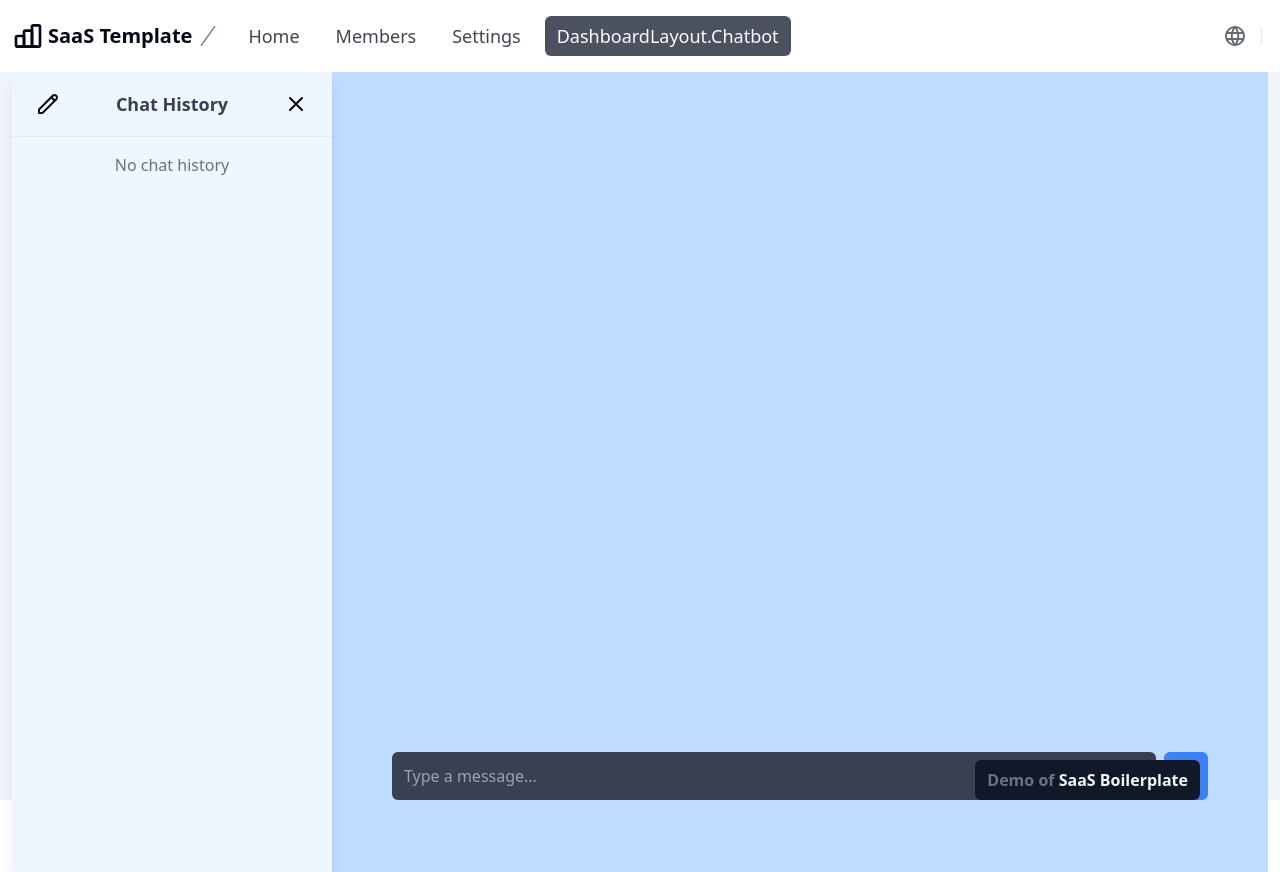
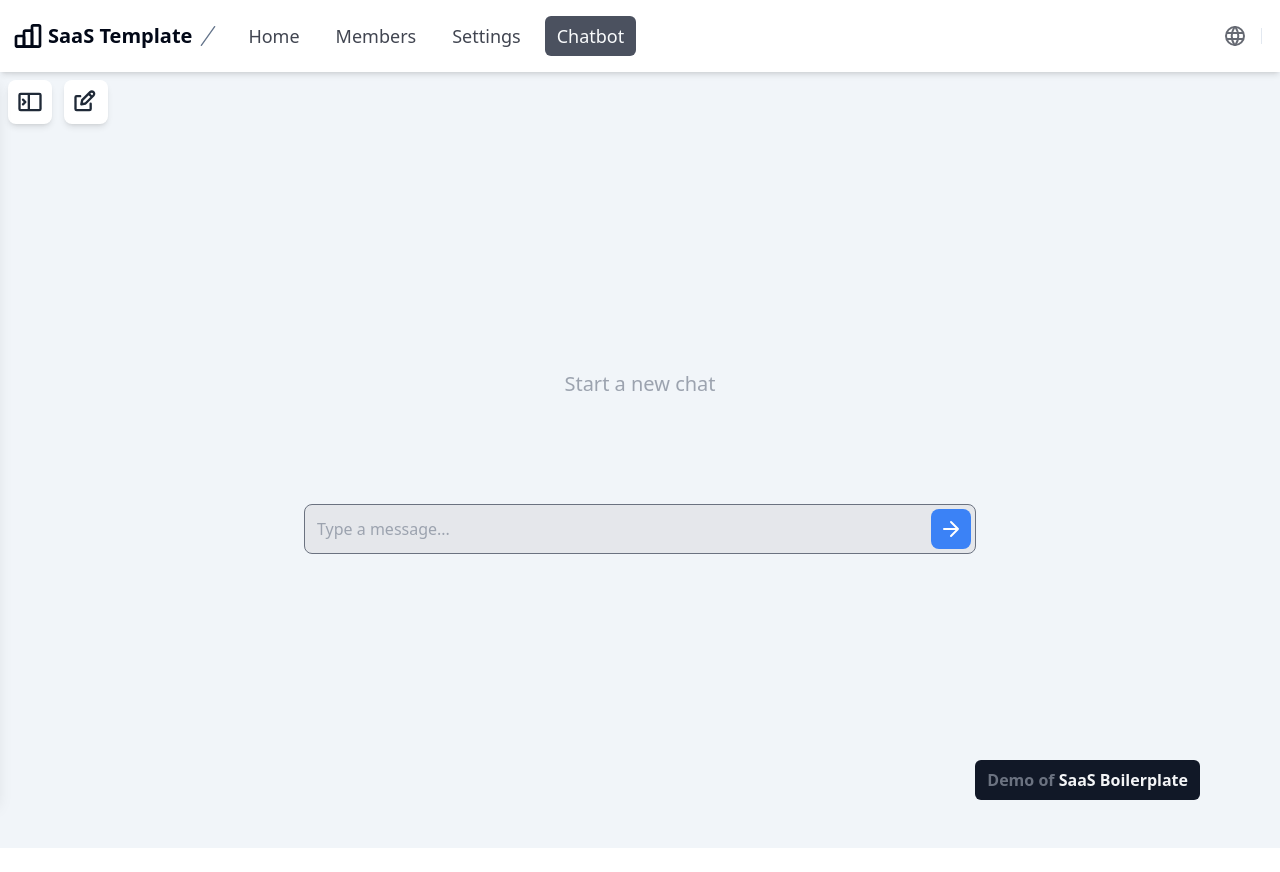
Before and after one commit to SaravanakumarR2018/primitivechat, a Next.js app in the folder src/frontend/: page /en/dashboard/chat in a window 1280 px wide. Both pictures are taken after a click on the button 48 px from the left and 104 px from the top of the page. After the commit the page ends 848 px from the top, so only its background shows below. Built offline with nearby package versions, Linux system fonts and the light colour scheme.

Commit message:
Chatbot Components Updated

```diff
--- a/src/frontend/src/app/[locale]/(auth)/dashboard/chat/page.tsx
+++ b/src/frontend/src/app/[locale]/(auth)/dashboard/chat/page.tsx
@@ -7,7 +7,7 @@ import ChatHistory from '@/components/ChatHistory';
 
 export default function Page() {
   const [chatId, setChatId] = useState<string>(() => Date.now().toString());
-  const [isSidebarOpen, setIsSidebarOpen] = useState(true); // State to control sidebar visibility
+  const [isSidebarOpen, setIsSidebarOpen] = useState(true);
 
   const handleNewChat = () => {
     setChatId(Date.now().toString());
@@ -17,23 +17,27 @@ export default function Page() {
     setIsSidebarOpen(!isSidebarOpen);
   };
 
+  // Function to reset the Chat component's state
+  const resetChat = () => {
+    setChatId(Date.now().toString()); // Reset chatId to force a re-render
+  };
+
   return (
-    <div className="flex h-[100px]">
+    <div className="flex h-screen">
       {/* Sidebar */}
       <div className={`transition-all duration-300 ${isSidebarOpen ? 'w-80' : 'w-0'}`}>
         <ChatHistory
           onSelect={setChatId}
           onNewChat={handleNewChat}
-          isSidebarOpen={isSidebarOpen} // Passing isSidebarOpen to ChatHistory component
+          isSidebarOpen={isSidebarOpen}
           onToggleSidebar={toggleSidebar}
+          resetChat={resetChat} // Pass resetChat function
         />
       </div>
 
-      {/* Chat Area - Adjust width dynamically */}
+      {/* Chat Area */}
       <div className={`flex-1 transition-all duration-300 ${isSidebarOpen ? 'ml-0' : 'ml-0'}`}>
         <Chat chatId={chatId} isSidebarOpen={isSidebarOpen} />
-        {' '}
-        {/* Passing isSidebarOpen to Chat */}
       </div>
     </div>
   );
--- a/src/frontend/src/app/[locale]/(auth)/dashboard/layout.tsx
+++ b/src/frontend/src/app/[locale]/(auth)/dashboard/layout.tsx
@@ -20,7 +20,7 @@ export default function DashboardLayout(props: { children: React.ReactNode }) {
 
   return (
     <>
-      <div className="shadow-md">
+      <div className="fixed z-50 w-full bg-white shadow-md">
         <div className="mx-auto flex max-w-screen-xl items-center justify-between px-3 py-4">
           <DashboardHeader
             menu={[
@@ -39,7 +39,7 @@ export default function DashboardLayout(props: { children: React.ReactNode }) {
               },
               {
                 href: '/dashboard/chat',
-                label: t('Chatbot'),
+                label: ('Chatbot'),
               },
               // PRO: Link to the /dashboard/billing page
             ]}
@@ -48,7 +48,7 @@ export default function DashboardLayout(props: { children: React.ReactNode }) {
       </div>
 
       <div className="min-h-[calc(100vh-72px)] bg-muted">
-        <div className="mx-auto max-w-screen-2xl px-3 pb-16">
+        <div className="mx-auto max-w-screen-xl px-3 py-6">
           {props.children}
         </div>
       </div>
--- a/src/frontend/src/components/Chat.tsx
+++ b/src/frontend/src/components/Chat.tsx
@@ -1,15 +1,14 @@
 'use client';
 
-import { useEffect, useState } from 'react';
+import { useEffect, useRef, useState } from 'react';
 
 type Message = {
   id: string;
-  sender: string;
+  sender: 'user' | 'ai';
   text: string;
   timestamp: number;
 };
 
-// Utility function to generate a UUID
 function generateUUID(): string {
   if (typeof crypto !== 'undefined' && crypto.randomUUID) {
     return crypto.randomUUID();
@@ -21,11 +20,21 @@ function generateUUID(): string {
   });
 }
 
-export default function Chat({ chatId, isSidebarOpen }: { chatId: string; isSidebarOpen: boolean }) {
+export default function Chat({
+  chatId,
+  isSidebarOpen,
+}: {
+  chatId: string;
+  isSidebarOpen: boolean;
+}) {
   const [messages, setMessages] = useState<Message[]>([]);
   const [input, setInput] = useState('');
+  const [isTyping, setIsTyping] = useState(false);
   const [isNewChat, setIsNewChat] = useState(true);
 
+  const messagesEndRef = useRef<HTMLDivElement | null>(null);
+
+  // Load messages from sessionStorage when chatId changes
   useEffect(() => {
     const savedChats = sessionStorage.getItem(`chat-${chatId}`);
     if (savedChats) {
@@ -37,13 +46,23 @@ export default function Chat({ chatId, isSidebarOpen }: { chatId: string; isSide
     }
   }, [chatId]);
 
+  // Save messages to sessionStorage whenever messages change
   useEffect(() => {
-    if (messages.length > 0 && isNewChat) {
+    if (messages.length > 0 || isNewChat) {
       sessionStorage.setItem(`chat-${chatId}`, JSON.stringify(messages));
       window.dispatchEvent(new Event('storage'));
-      setIsNewChat(false);
+      setIsNewChat(true);
     }
   }, [messages, chatId, isNewChat]);
+
+  // Auto-scroll to the latest message
+  useEffect(() => {
+    if (messagesEndRef.current) {
+      setTimeout(() => {
+        messagesEndRef.current?.scrollIntoView({ behavior: 'smooth', block: 'end' });
+      }, 100); // Small delay for smooth scrolling
+    }
+  }, [messages]);
 
   const sendMessage = () => {
     if (!input.trim()) {
@@ -57,6 +76,13 @@ export default function Chat({ chatId, isSidebarOpen }: { chatId: string; isSide
       timestamp: Date.now(),
     };
 
+    // Add user message immediately
+    setMessages(prev => [...prev, userMessage]);
+    setInput('');
+    setIsTyping(true); // Show typing indicator before AI responds
+
+    // Simulate AI response delay (500ms)
+    setTimeout(() => {
       const aiResponse: Message = {
         id: generateUUID(),
         sender: 'ai',
@@ -64,13 +90,10 @@ export default function Chat({ chatId, isSidebarOpen }: { chatId: string; isSide
         timestamp: Date.now(),
       };
 
-    const newMessages = [...messages, userMessage, aiResponse];
-    setMessages(newMessages);
-    setInput('');
-
-    // Update chat history in sessionStorage
-    sessionStorage.setItem(`chat-${chatId}`, JSON.stringify(newMessages));
-    window.dispatchEvent(new Event('storage'));
+      // Add AI response
+      setMessages(prev => [...prev, aiResponse]);
+      setIsTyping(false);
+    }, 500);
   };
 
   const handleKeyDown = (e: React.KeyboardEvent<HTMLInputElement>) => {
@@ -81,62 +104,103 @@ export default function Chat({ chatId, isSidebarOpen }: { chatId: string; isSide
   };
 
   return (
-    <div className="flex h-screen flex-col text-white sm:bg-blue-200">
-      {/* Chat messages */}
-      <div className="flex-1 space-y-4 overflow-y-auto p-4">
-        {messages.map(msg => (
+    <div className="flex h-screen flex-col pb-28 pt-24 sm:pt-12">
+      {/* Chat Messages */}
+      <div className="scrollbar-hide flex flex-1 flex-col items-center space-y-4 overflow-y-auto p-4 md:items-start">
+        {/* Show "Start a new chat" when no messages */}
+        {messages.length === 0 && !isTyping
+          ? (
+              <div className="flex size-full items-center justify-center text-center text-xl text-gray-400">
+                Start a new chat
+              </div>
+            )
+          : (
+              messages.map(msg => (
                 <div
                   key={msg.id}
-            className={`mx-auto mt-6 max-w-xs rounded-lg p-3 transition-all duration-300 ease-in-out ${
+                  className={`flex w-full sm:px-24 ${
+                    msg.sender === 'user' ? 'justify-end' : 'justify-start'
+                  } animate-fade-in`}
+                >
+                  <div
+                    className={`text-md relative max-w-[75%] rounded-xl px-4 py-2 shadow-md transition-all duration-300 sm:max-w-[60%] md:max-w-[50%] lg:max-w-[40%] xl:max-w-[35%] ${
                       msg.sender === 'user'
-                ? 'bg-blue-400 text-white sm:mr-20'
-                : 'bg-gray-400 text-white sm:ml-20'
+                        ? 'rounded-br-none bg-blue-400 text-white'
+                        : 'rounded-bl-none bg-gray-200 text-gray-800'
                     }`}
                   >
                     {msg.text}
+
+                    {/* Small tail on message bubble for style */}
+                    <span
+                      className={`absolute -bottom-1 size-3 rotate-45 ${
+                        msg.sender === 'user' ? 'right-2 bg-blue-400' : 'left-2 bg-gray-200'
+                      }`}
+                    >
+                    </span>
                   </div>
-        ))}
+                </div>
+              ))
+            )}
+
+        {/* Typing Indicator (shown when bot is typing) */}
+        {isTyping && (
+          <div className="animate-fade-in flex w-full sm:pl-24">
+            <div className="flex space-x-1 rounded-xl bg-gray-200 px-4 py-2 shadow-md">
+              <span className="size-2 animate-bounce rounded-full bg-gray-600"></span>
+              <span className="size-2 animate-bounce rounded-full bg-gray-600 delay-150"></span>
+              <span className="size-2 animate-bounce rounded-full bg-gray-600 delay-300"></span>
+            </div>
+          </div>
+        )}
+
+        {/* This div ensures the chat auto-scrolls to the latest message */}
+        <div ref={messagesEndRef} />
       </div>
 
-      {/* Chat input */}
+      {/* Chat Input */}
       <div
-        className={`mx-auto flex items-center justify-center p-4 transition-all duration-300 sm:mb-10
-    ${isSidebarOpen ? 'w-full sm:right-14 sm:min-w-[880px]' : 'right-40 w-full sm:left-48 sm:max-w-[900px]'}
-  `}
+        className={`sticky bottom-0 p-6 transition-all duration-300 ${
+          isSidebarOpen ? 'mx-auto w-[calc(100%-26rem)]' : 'left-0 w-full'
+        }`}
         style={{
-          width: `calc(100% - ${isSidebarOpen ? '20rem' : '0'})`,
+          position: messages.length === 0 ? 'absolute' : 'fixed', // Use absolute for center, fixed for bottom
+          bottom: messages.length === 0 ? '40%' : '0', // Center when no messages, bottom otherwise
+          transform: messages.length === 0 ? 'translateY(100%)' : 'none', // Center vertically
         }}
       >
-        <div className="fixed bottom-0 left-0 w-full bg-gray-800 p-4 sm:static sm:bg-transparent">
-          <div className="mx-auto flex w-full max-w-[900px]">
+        <div className="mx-auto flex max-w-2xl items-center rounded-lg border border-gray-500 bg-gray-200 p-1">
           <input
             type="text"
             value={input}
             onChange={e => setInput(e.target.value)}
             onKeyDown={handleKeyDown}
-              className="flex-1 rounded-md bg-gray-700 p-3 text-white focus:outline-none focus:ring-2 focus:ring-blue-500"
+            className="flex-1 bg-transparent p-2 focus:outline-none"
             placeholder="Type a message..."
           />
           <button
+            onClick={sendMessage}
             type="button"
-              title="Send Message"
-              onClick={sendMessage}
-              className="ml-2 flex items-center justify-center rounded-md bg-blue-500 p-3 text-white transition-transform hover:scale-110 hover:bg-blue-600"
+            title="Send"
+            className="rounded-lg bg-blue-500 p-2 text-white hover:bg-blue-600"
           >
             <svg
               xmlns="http://www.w3.org/2000/svg"
-                className="size-5"
+              className="size-6"
               fill="none"
               viewBox="0 0 24 24"
               stroke="currentColor"
+            >
+              <path
+                strokeLinecap="round"
+                strokeLinejoin="round"
                 strokeWidth={2}
-              >
-                <path strokeLinecap="round" strokeLinejoin="round" d="M5 12h14M12 5l7 7-7 7" />
+                d="M5 12h14M12 5l7 7-7 7"
+              />
             </svg>
           </button>
         </div>
       </div>
     </div>
-    </div>
   );
 }
--- a/src/frontend/src/components/ChatHistory.tsx
+++ b/src/frontend/src/components/ChatHistory.tsx
@@ -7,122 +7,197 @@ export default function ChatHistory({
   onNewChat,
   isSidebarOpen,
   onToggleSidebar,
+  resetChat,
 }: {
   onSelect: (chatId: string) => void;
   onNewChat: () => void;
   isSidebarOpen: boolean;
   onToggleSidebar: () => void;
+  resetChat: () => void;
 }) {
-  const [chats, setChats] = useState<{ id: string; preview: string }[]>([]);
+  const [chats, setChats] = useState<{ id: string; preview: string; timestamp: number }[]>([]);
+  const [isMobile, setIsMobile] = useState(false);
 
-  // Load chat history from sessionStorage
+  useEffect(() => {
+    // Detect mobile screen width
+    const checkScreenSize = () => {
+      setIsMobile(window.innerWidth < 768);
+    };
+
+    checkScreenSize(); // Initial check
+    window.addEventListener('resize', checkScreenSize); // Listen for screen size changes
+
+    return () => {
+      window.removeEventListener('resize', checkScreenSize);
+    };
+  }, []);
+
+  useEffect(() => {
+    // If on mobile, ensure sidebar is closed by default
+    if (isMobile) {
+      onToggleSidebar();
+    }
+  }, [isMobile]); // Run only when isMobile changes
+
   const loadChats = () => {
     const savedChats = Object.keys(sessionStorage)
       .filter(key => key.startsWith('chat-'))
       .map((key) => {
         const messages = JSON.parse(sessionStorage.getItem(key) || '[]');
-        const lastUserMessage = [...messages].reverse().find(msg => msg.sender === 'user');
-        const lastTimestamp = messages.length ? messages[messages.length - 1].timestamp : 0;
+
+        if (messages.length === 0) {
+          return null;
+        }
+
+        // Get the first user message instead of the last
+        const firstUserMessage = messages.find((msg: { sender: string }) => msg.sender === 'user');
+        const firstTimestamp = messages.length ? messages[0].timestamp : 0; // Get first message timestamp
 
         return {
           id: key.replace('chat-', ''),
-          preview: lastUserMessage ? lastUserMessage.text.slice(0, 20) : 'New Chat',
-          timestamp: lastTimestamp,
+          preview: firstUserMessage ? firstUserMessage.text.slice(0, 20) : 'New Chat',
+          timestamp: firstTimestamp, // Use first message timestamp for sorting
         };
       })
-      .sort((a, b) => b.timestamp - a.timestamp);
+      .filter(chat => chat !== null) as { id: string; preview: string; timestamp: number }[];
 
-    setChats(savedChats);
+    const uniqueChats = Array.from(new Map(savedChats.map(chat => [chat.id, chat])).values());
+    const sortedChats = uniqueChats.sort((a, b) => b.timestamp - a.timestamp); // Sort by first message timestamp
+
+    setChats(sortedChats);
   };
 
   useEffect(() => {
-    loadChats(); // Initial load
-    const handleStorageChange = () => {
-      loadChats(); // Load chats when sessionStorage is updated
-    };
+    loadChats();
+    const handleStorageChange = () => loadChats();
     window.addEventListener('storage', handleStorageChange);
-
-    // Cleanup the event listener on unmount
     return () => window.removeEventListener('storage', handleStorageChange);
   }, []);
 
   const handleDeleteChat = (chatId: string) => {
     sessionStorage.removeItem(`chat-${chatId}`);
-    loadChats();
+    setChats(prevChats => prevChats.filter(chat => chat.id !== chatId));
+    resetChat();
+  };
+
+  // Modified function to close the sidebar on mobile when "New Chat" is clicked
+  const handleNewChat = () => {
+    onNewChat();
+    if (isMobile && isSidebarOpen) {
+      onToggleSidebar(); // Close the sidebar only on mobile
+    }
   };
 
   return (
     <>
-      {/* Toggle Button (Only on Mobile) */}
+      {/* Toggle Sidebar Button (Mobile) */}
       {!isSidebarOpen && (
         <button
           type="button"
-          title="Open Chat History"
+          title="ToggleSidebar"
           onClick={onToggleSidebar}
-          className="absolute left-5 top-20 z-50 rounded-lg bg-white p-2 shadow-md hover:bg-gray-300"
+          className="fixed left-2 top-20 z-50 rounded-lg bg-white p-2 shadow-md"
         >
           <svg
+            className="size-7 text-gray-800 dark:text-white"
+            aria-hidden="true"
             xmlns="http://www.w3.org/2000/svg"
-            className="size-6"
+            width="24"
+            height="24"
             fill="none"
             viewBox="0 0 24 24"
-            stroke="currentColor"
           >
-            <path strokeLinecap="round" strokeLinejoin="round" strokeWidth={2} d="M4 6h16M4 12h16M4 18h16" />
+            <path
+              stroke="currentColor"
+              strokeLinecap="round"
+              strokeLinejoin="round"
+              strokeWidth="2"
+              d="m6 10 1.99994 1.9999-1.99994 2M11 5v14m-7 0h16c.5523 0 1-.4477 1-1V6c0-.55228-.4477-1-1-1H4c-.55228 0-1 .44772-1 1v12c0 .5523.44772 1 1 1Z"
+            />
           </svg>
         </button>
       )}
 
-      {/* Chat Sidebar (Drawer on Mobile, Fixed on Desktop) */}
+      {/* Toggle Sidebar Button (Mobile) */}
+      {!isSidebarOpen && (
+        <button
+          type="button"
+          title="NewChat"
+          onClick={handleNewChat}
+          className="fixed left-16 top-20 z-50 rounded-lg bg-white p-2 shadow-md"
+        >
+          <svg
+            className="size-7 text-gray-800 dark:text-white"
+            aria-hidden="true"
+            xmlns="http://www.w3.org/2000/svg"
+            width="24"
+            height="24"
+            fill="none"
+            viewBox="0 0 24 24"
+          >
+            <path
+              stroke="currentColor"
+              strokeLinecap="round"
+              strokeLinejoin="round"
+              strokeWidth="2"
+              d="m14.304 4.844 2.852 2.852M7 7H4a1 1 0 0 0-1 1v10a1 1 0 0 0 1 1h11a1 1 0 0 0 1-1v-4.5m2.409-9.91a2.017 2.017 0 0 1 0 2.853l-6.844 6.844L8 14l.713-3.565 6.844-6.844a2.015 2.015 0 0 1 2.852 0Z"
+            />
+          </svg>
+        </button>
+      )}
+
+      {/* Sidebar */}
       <div
-        className={`absolute left-0 z-40 h-screen w-80 bg-blue-50 shadow-lg transition-transform duration-300 sm:relative ${
-          isSidebarOpen ? 'translate-x-0' : '-translate-x-full sm:block'
+        className={`fixed inset-y-0 left-0 top-16 z-50 mt-2 w-72 bg-white shadow-lg transition-transform duration-300 ${
+          isSidebarOpen ? 'translate-x-0' : '-translate-x-full'
         }`}
+        style={{ maxHeight: 'calc(100vh - 4rem)' }} // Prevent overflow
       >
-        {/* Header Section */}
-        <div className="flex items-center justify-between border-b bg-blue-50 px-4 py-3">
-          {/* Left - Pencil Icon (New Chat) */}
-          <button type="button" title="New Chat" onClick={onNewChat} className="rounded-lg p-2 hover:bg-gray-200">
+        {/* Header */}
+        <div className="flex items-center justify-between border-b bg-gray-300 p-3">
+          <button type="button" title="ToggleSidebar" onClick={onToggleSidebar} className="rounded-lg p-2 hover:bg-gray-100">
             <svg
+              className="size-7 text-gray-800 dark:text-white"
+              aria-hidden="true"
               xmlns="http://www.w3.org/2000/svg"
-              className="size-6"
+              width="24"
+              height="24"
               fill="none"
               viewBox="0 0 24 24"
-              stroke="currentColor"
             >
               <path
+                stroke="currentColor"
                 strokeLinecap="round"
                 strokeLinejoin="round"
-                strokeWidth={2}
-                d="M15.232 5.232l3.536 3.536m-2.036-5.036a2.5 2.5 0 113.536 3.536L6.5 21.036H3v-3.572L16.732 3.732z"
+                strokeWidth="2"
+                d="M8.99994 10 7 11.9999l1.99994 2M12 5v14M5 4h14c.5523 0 1 .44772 1 1v14c0 .5523-.4477 1-1 1H5c-.55228 0-1-.4477-1-1V5c0-.55228.44772-1 1-1Z"
               />
             </svg>
           </button>
-
-          {/* Center - "Chat History" Title */}
-          <h2 className="text-center text-lg font-semibold text-gray-700">Chat History</h2>
-
-          {/* Right - Close Button (Only on Mobile) */}
-          <button type="button" title="toggle" onClick={onToggleSidebar} className="rounded-lg p-2 hover:bg-gray-200">
+          <h2 className="text-lg font-semibold">Chatbot</h2>
+          <button type="button" title="NewChat" onClick={handleNewChat} className="rounded-lg p-2 hover:bg-gray-100">
             <svg
+              className="size-7 text-gray-800 dark:text-white"
+              aria-hidden="true"
               xmlns="http://www.w3.org/2000/svg"
-              className="size-6"
+              width="24"
+              height="24"
               fill="none"
               viewBox="0 0 24 24"
-              stroke="currentColor"
             >
               <path
+                stroke="currentColor"
                 strokeLinecap="round"
                 strokeLinejoin="round"
-                strokeWidth={2}
-                d="M6 18L18 6M6 6l12 12"
+                strokeWidth="2"
+                d="m14.304 4.844 2.852 2.852M7 7H4a1 1 0 0 0-1 1v10a1 1 0 0 0 1 1h11a1 1 0 0 0 1-1v-4.5m2.409-9.91a2.017 2.017 0 0 1 0 2.853l-6.844 6.844L8 14l.713-3.565 6.844-6.844a2.015 2.015 0 0 1 2.852 0Z"
               />
             </svg>
           </button>
         </div>
 
         {/* Chat List */}
-        <div className="flex-1 overflow-y-auto p-4">
+        <div className="h-[calc(100vh-8rem)] overflow-y-auto border-t border-gray-400 bg-gray-300 p-4">
           {chats.length === 0
             ? (
                 <p className="text-center text-gray-500">No chat history</p>
@@ -132,30 +207,38 @@ export default function ChatHistory({
                   {chats.map(chat => (
                     <li
                       key={chat.id}
-                      className="relative mb-2 flex items-center justify-between rounded-lg bg-gray-100 p-3 shadow-lg transition hover:bg-gray-300"
+                      className="mb-2 flex items-center justify-between rounded-lg bg-gray-200 p-2 hover:bg-gray-200"
                     >
-                      <button type="button" title="chat" className="flex-1 text-left text-gray-900" onClick={() => onSelect(chat.id)}>
+                      <button
+                        type="button"
+                        title="Select Chat"
+                        onClick={() => onSelect(chat.id)}
+                        className="text-md flex-1 truncate text-left"
+                      >
                         {chat.preview}
                         ...
                       </button>
                       <button
+                        onClick={() => handleDeleteChat(chat.id)}
+                        title="Delete Chat"
                         type="button"
-                        title="Delete Chat"
-                        onClick={() => handleDeleteChat(chat.id)}
-                        className="ml-2 text-gray-500 hover:text-red-500"
+                        className="text-gray-500 hover:text-red-500"
                       >
                         <svg
+                          className="size-5"
+                          aria-hidden="true"
                           xmlns="http://www.w3.org/2000/svg"
-                          className="size-6"
+                          width="24"
+                          height="24"
                           fill="none"
                           viewBox="0 0 24 24"
-                          stroke="currentColor"
                         >
                           <path
+                            stroke="currentColor"
                             strokeLinecap="round"
                             strokeLinejoin="round"
                             strokeWidth="2"
-                            d="M10 6h4M9 6V4a1 1 0 011-1h4a1 1 0 011 1v2M4 6h16M5 6v14a2 2 0 002 2h10a2 2 0 002-2V6H5z"
+                            d="M5 7h14m-9 3v8m4-8v8M10 3h4a1 1 0 0 1 1 1v3H9V4a1 1 0 0 1 1-1ZM6 7h12v13a1 1 0 0 1-1 1H7a1 1 0 0 1-1-1V7Z"
                           />
                         </svg>
                       </button>
```
Also changed, not shown: src/frontend/src/components/NewChat.tsx (deleted, +0 -9 lines), 1 other file (tests, documents, lock files or other folders). Lines whose indentation alone changed are shown as unchanged.
